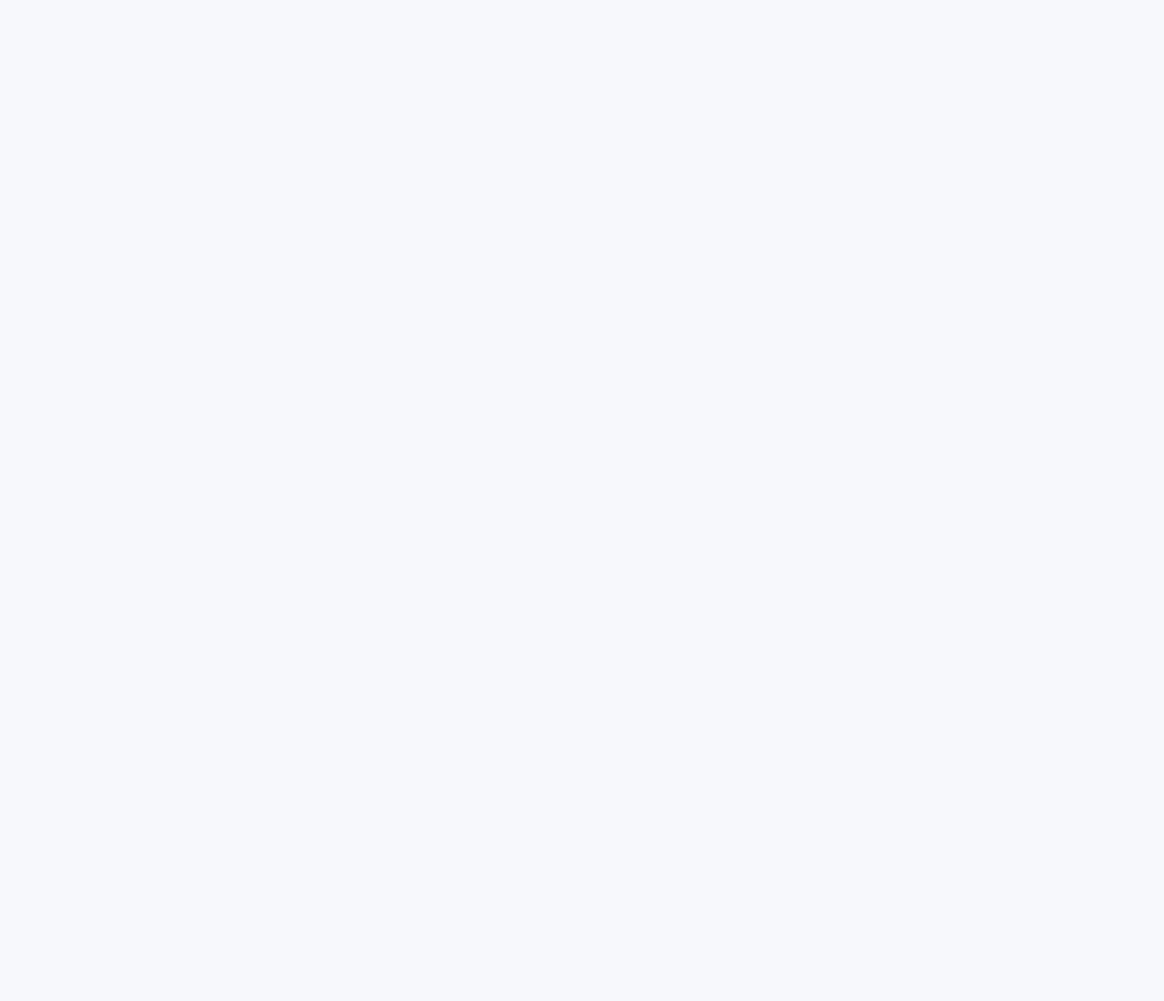
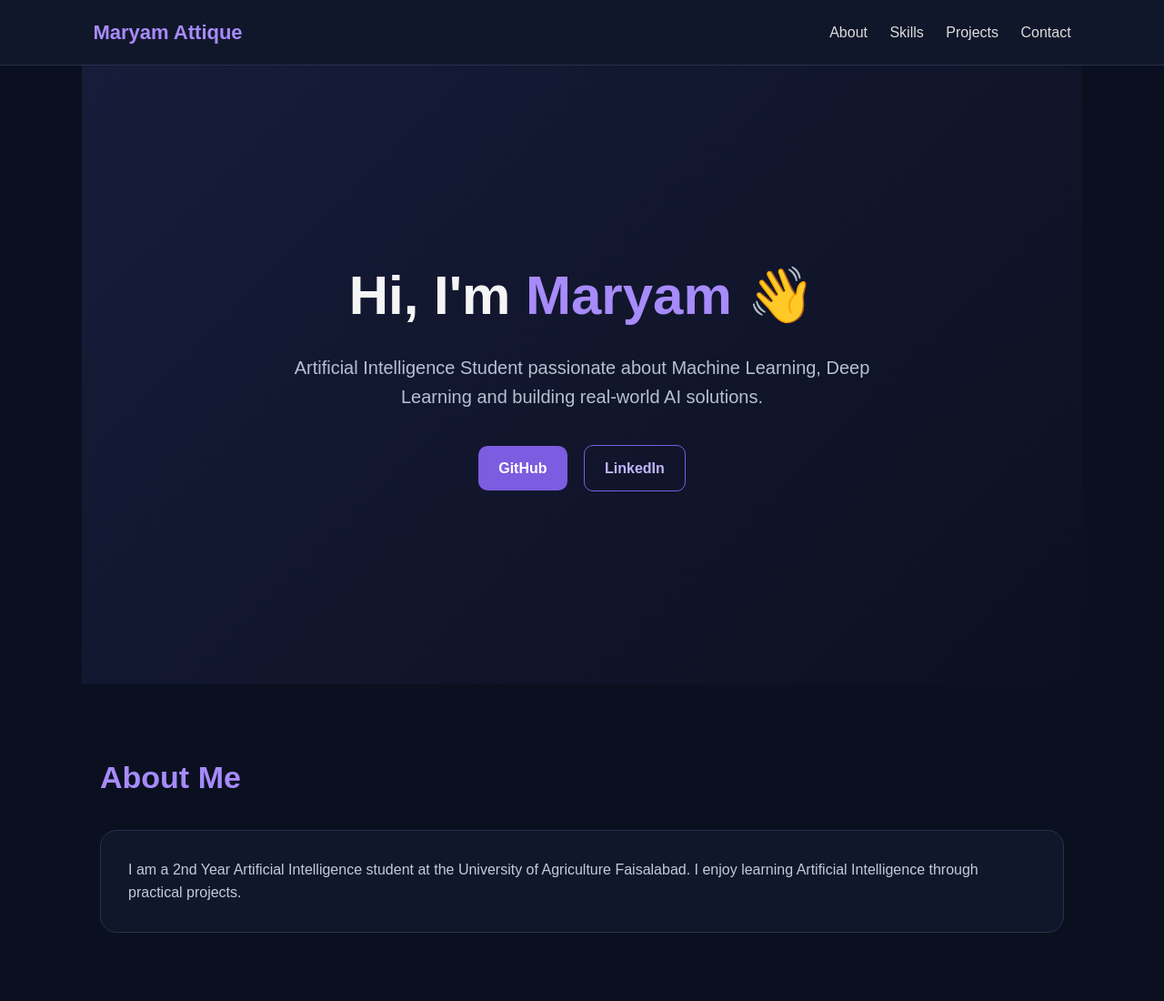
Before and after one commit to Maryam0599/maryam0599.github.io, a plain HTML site: page index.html in a window 1280 px wide. Shown: the whole page at 91% size. Before the commit the page ends 800 px from the top, so only its background shows below. Drawn offline with Linux system fonts and the light colour scheme.

Commit message:
Update index.html

```diff
--- a/index.html
+++ b/index.html
@@ -3,8 +3,7 @@
 <head>
 <meta charset="UTF-8">
 <meta name="viewport" content="width=device-width, initial-scale=1.0">
-
-    <title>Maryam Attique | AI Student & ML Enthusiast</title>
+<title>Maryam Attique | AI Student</title>
 
 <style>
 * {
@@ -16,129 +15,233 @@
 
 body {
     font-family: Arial, sans-serif;
-            background: #f7f8fc;
-            color: #222;
+    background: #0b1020;
+    color: #f5f5f5;
     line-height: 1.6;
 }
 
-        header {
-            background: linear-gradient(135deg, #4f46e5, #7c3aed);
-            color: white;
-            text-align: center;
-            padding: 90px 20px;
+nav {
+    position: sticky;
+    top: 0;
+    z-index: 10;
+    background: #11172a;
+    padding: 18px 8%;
+    display: flex;
+    justify-content: space-between;
+    align-items: center;
+    border-bottom: 1px solid #29304a;
 }
 
-        header h1 {
-            font-size: 48px;
-            margin-bottom: 10px;
-        }
-
-        header p {
-            font-size: 20px;
-            opacity: 0.95;
-        }
-
-        nav {
-            background: white;
-            padding: 15px;
-            text-align: center;
-            position: sticky;
-            top: 0;
-            z-index: 100;
-            box-shadow: 0 2px 10px rgba(0,0,0,0.08);
+.logo {
+    font-size: 22px;
+    font-weight: bold;
+    color: #a78bfa;
 }
 
 nav a {
-            color: #4f46e5;
+    color: #ddd;
     text-decoration: none;
-            margin: 0 15px;
+    margin-left: 20px;
+}
+
+nav a:hover {
+    color: #a78bfa;
+}
+
+.hero {
+    min-height: 85vh;
+    display: flex;
+    align-items: center;
+    justify-content: center;
+    text-align: center;
+    padding: 60px 20px;
+    background: linear-gradient(135deg, #171c3a, #0b1020);
+}
+
+.hero h1 {
+    font-size: 60px;
+    margin-bottom: 15px;
+}
+
+.hero h1 span {
+    color: #a78bfa;
+}
+
+.hero p {
+    max-width: 700px;
+    margin: auto;
+    color: #b8bfd3;
+    font-size: 20px;
+}
+
+.buttons {
+    margin-top: 30px;
+}
+
+.btn {
+    display: inline-block;
+    padding: 12px 22px;
+    margin: 7px;
+    border-radius: 10px;
+    text-decoration: none;
     font-weight: bold;
 }
 
-        nav a:hover {
-            color: #7c3aed;
+.primary {
+    background: #7c5ce0;
+    color: white;
+}
+
+.secondary {
+    border: 1px solid #7c5ce0;
+    color: #c4b5fd;
 }
 
 section {
     max-width: 1100px;
     margin: auto;
-            padding: 70px 20px;
+    padding: 75px 20px;
 }
 
-        section h2 {
-            text-align: center;
-            font-size: 32px;
-            margin-bottom: 35px;
-            color: #4f46e5;
+h2 {
+    color: #a78bfa;
+    font-size: 34px;
+    margin-bottom: 30px;
 }
 
 .about {
-            background: white;
+    background: #11172a;
+    border: 1px solid #29304a;
+    border-radius: 18px;
     padding: 30px;
-            border-radius: 15px;
-            box-shadow: 0 5px 20px rgba(0,0,0,0.06);
-            text-align: center;
-            font-size: 18px;
+    color: #c5cada;
 }
 
 .skills {
     display: flex;
     flex-wrap: wrap;
-            justify-content: center;
     gap: 12px;
 }
 
 .skill {
-            background: #e9e7ff;
-            color: #4f46e5;
-            padding: 12px 20px;
+    background: #171e35;
+    border: 1px solid #343d5c;
+    color: #c4b5fd;
+    padding: 10px 17px;
     border-radius: 25px;
-            font-weight: bold;
 }
 
 .projects {
     display: grid;
     grid-template-columns: repeat(auto-fit, minmax(280px, 1fr));
-            gap: 25px;
+    gap: 22px;
 }
 
 .project {
-            background: white;
+    background: #11172a;
+    border: 1px solid #29304a;
+    border-radius: 18px;
     padding: 25px;
-            border-radius: 15px;
-            box-shadow: 0 5px 20px rgba(0,0,0,0.07);
-            transition: transform 0.3s;
+    transition: 0.3s;
 }
 
 .project:hover {
-            transform: translateY(-7px);
+    transform: translateY(-6px);
+    border-color: #8067d9;
 }
 
 .project h3 {
-            color: #4f46e5;
-            margin-bottom: 10px;
+    color: #c4b5fd;
+    margin-bottom: 12px;
 }
 
 .project p {
-            color: #555;
+    color: #aeb6cb;
     margin-bottom: 18px;
 }
 
 .project a {
-            display: inline-block;
-            background: #4f46e5;
-            color: white;
+    color: #a78bfa;
     text-decoration: none;
-            padding: 9px 16px;
-            border-radius: 8px;
-        }
-
-        .project a:hover {
-            background: #7c3aed;
+    font-weight: bold;
 }
 
 .contact {
     text-align: center;
-            background: white;
-            border-radius: 15px;
-            padding:
+    background: #11172a;
+    border: 1px solid #29304a;
+    border-radius: 20px;
+    padding: 45px 20px;
+}
+
+footer {
+    text-align: center;
+    padding: 25px;
+    color: #858da5;
+    border-top: 1px solid #29304a;
+}
+
+@media (max-width: 700px) {
+    nav div:last-child {
+        display: none;
+    }
+
+    .hero h1 {
+        font-size: 42px;
+    }
+}
+</style>
+</head>
+
+<body>
+
+<nav>
+    <div class="logo">Maryam Attique</div>
+
+    <div>
+        <a href="#about">About</a>
+        <a href="#skills">Skills</a>
+        <a href="#projects">Projects</a>
+        <a href="#contact">Contact</a>
+    </div>
+</nav>
+
+<section class="hero">
+
+    <div>
+        <h1>Hi, I'm <span>Maryam</span> 👋</h1>
+
+        <p>
+            Artificial Intelligence Student passionate about
+            Machine Learning, Deep Learning and building
+            real-world AI solutions.
+        </p>
+
+        <div class="buttons">
+            <a class="btn primary"
+               href="https://github.com/Maryam0599"
+               target="_blank">
+               GitHub
+            </a>
+
+            <a class="btn secondary"
+               href="https://www.linkedin.com/in/maryam-attique-8b32053b0"
+               target="_blank">
+               LinkedIn
+            </a>
+        </div>
+    </div>
+
+</section>
+
+<section id="about">
+
+    <h2>About Me</h2>
+
+    <div class="about">
+
+        <p>
+            I am a 2nd Year Artificial Intelligence student at the
+            University of Agriculture Faisalabad. I enjoy learning
+            Artificial Intelligence through practical projects.
+        </
```
Lines whose indentation alone changed are shown as unchanged.
